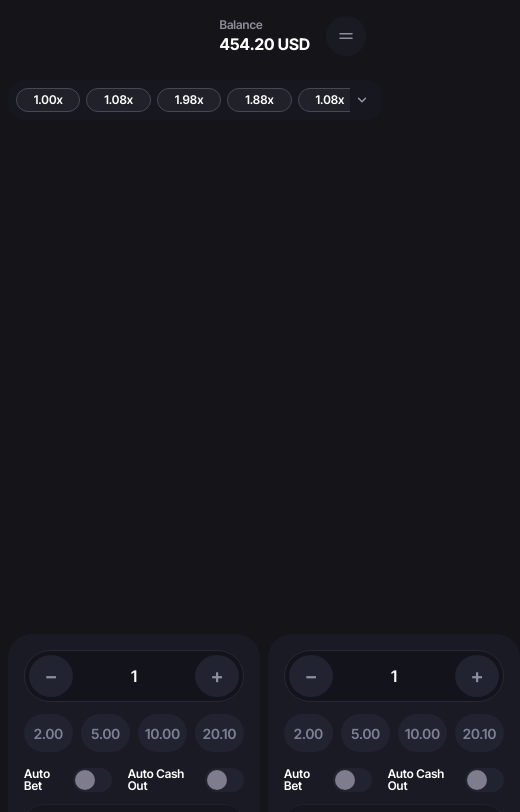
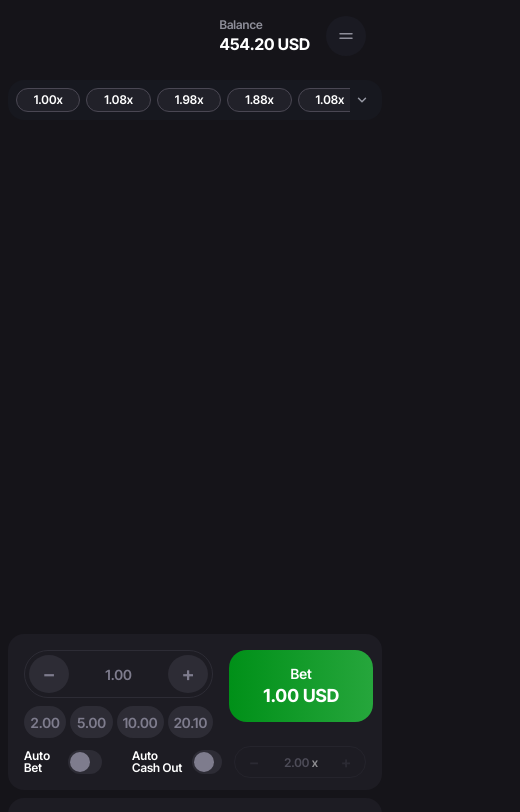
Before and after one commit to alexizanishvili296-star/football-crash-game, a React (Vite) app: page / in a window 390 px wide. Shown: the top 812 px of the page, 520 px wide, since content can reach past the window. Built offline with nearby package versions, Linux system fonts and the light colour scheme.

Commit message:
fix some styles and responsives

```diff
--- a/src/components/ui/buttons/betButton/BetButton.module.css
+++ b/src/components/ui/buttons/betButton/BetButton.module.css
@@ -5,7 +5,7 @@
     overflow: hidden;
     isolation: isolate;
     width: 174px;
-    height: 72px;
+    height: 88px;
     padding: 32px 72px;
     border: none;
     border-radius: 18px;
@@ -109,8 +109,9 @@
 
 /* Responsive - Mobile */
 
-@media (max-width: 768px) {
+@media (max-width: 1280px) {
     .button {
-        width: 149px;
+        width: 100%;
+        height: 72px;
     }
 }
--- a/src/components/ui/buttons/quickBetButton/QuickBetButton.module.css
+++ b/src/components/ui/buttons/quickBetButton/QuickBetButton.module.css
@@ -1,10 +1,10 @@
 .button {
     flex: 1;
-    height: 38px;
-    background-color: var(--color-bg-quick-btn, #212330);
+    height: 32px;
+    background-color: var(--color-bg-quick-btn, #2D2C35);
     border: none;
     border-radius: 20px;
-    color: #7d8196;
+    color: #7E7C8D;
     font-size: 14px;
     font-weight: 600;
     cursor: pointer;
--- a/src/components/ui/inputs/numberInput/NumberInput.module.css
+++ b/src/components/ui/inputs/numberInput/NumberInput.module.css
@@ -2,36 +2,37 @@
     display: flex;
     align-items: center;
     justify-content: space-between;
-    background-color: var(--color-bg-input, #13141b);
-    border: 1px solid var(--color-border-input, #252836);
+    background-color: var(--color-bg-input, #1D1C23);
+    border: 1px solid var(--color-border-input, #2D2C35);
     border-radius: 40px;
     padding: 4px;
     width: 100%;
+    max-height: 48px;
     box-sizing: border-box;
 }
 
 .default {
-    height: 52px;
+    height: 48px;
 }
 
 .small {
-    height: 38px;
+    height: 32px;
 }
 
 .stepButton {
-    width: 44px;
+    width: 40px;
     height: 100%;
     border-radius: 50%;
     border: none;
-    background-color: var(--color-bg-step-btn, #212330);
-    color: #8b8e9f;
+    background-color: var(--color-bg-step-btn, #2D2C35);
+    color: #7E7C8D;
     font-size: 20px;
     font-weight: 600;
     display: flex;
     align-items: center;
     justify-content: center;
     cursor: pointer;
-    transition: background-color 0.15s ease, color 0.15s ease;
+    transition: 0.15s ease, color 0.15s ease;
     flex-shrink: 0;
 }
 
@@ -62,12 +63,17 @@
     background: transparent;
     border: none;
     outline: none;
-    color: #ffffff;
-    font-size: 16px;
+    color: #7E7C8D;
+    font-size: 14px;
     font-weight: 600;
     text-align: center;
     width: 60px;
     -moz-appearance: textfield;
+}
+
+.small .input {
+    font-size: 12px;
+    width: 30px;
 }
 
 .input::-webkit-outer-spin-button,
@@ -78,9 +84,8 @@
 
 .suffix {
     color: #ffffff;
-    font-size: 16px;
+    font-size: 12px;
     font-weight: 600;
-    margin-left: 2px;
 }
 
 .disabled {
--- a/src/components/ui/inputs/numberInput/NumberInput.tsx
+++ b/src/components/ui/inputs/numberInput/NumberInput.tsx
@@ -69,7 +69,7 @@ export default function NumberInput({
         <input
           type="number"
           className={styles.input}
-          value={value}
+          value={value.toFixed(decimals)}
           step={step}
           min={min}
           max={max}
--- a/src/features/betControlPanel/BetControlPanel.module.css
+++ b/src/features/betControlPanel/BetControlPanel.module.css
@@ -1,98 +1,111 @@
 .panel {
-    --color-panel-bg: #191a23;
-    --color-bet-btn-light-bg: #10b981;
-    --color-bet-btn-dark-bg: #059669;
-    --color-switcher-disable-bg: #212330;
-    --color-switcher-enable-bg: #10b981;
-    --color-text-primary: #ffffff;
-
-    display: grid;
-    grid-template-columns: 1fr 180px;
-    grid-template-rows: auto auto auto;
-    gap: 12px;
+    background-color: #1D1C23;
+    border-radius: 16px;
+    width: 100%;
+    max-height: 156px;
     padding: 16px;
-    background-color: var(--color-panel-bg);
-    border-radius: 24px;
-    width: 100%;
-    max-width: 500px;
+    display: flex;
+    flex-direction: column;
+    gap: 8px;
     box-sizing: border-box;
 }
 
-.amountSection {
-    grid-column: 1 / 2;
-    grid-row: 1 / 2;
+.actionSection {
+    display: flex;
+    gap: 16px;
+    width: 100%;
 }
 
-.actionSection {
-    grid-column: 2 / 3;
-    grid-row: 1 / 3;
+.amountSectionContainer {
     display: flex;
+    flex-direction: column;
+    gap: 8px;
+    width: 60%;
 }
 
-.betButtonCustom {
-    width: 100% !important;
-    height: 100% !important;
-    min-height: 102px;
-    border-radius: 20px !important;
+.betButtonContainer {
+    width: 40%;
 }
 
+.amountSection {}
+
+.betButtonCustom {}
+
 .presetsSection {
-    grid-column: 1 / 2;
-    grid-row: 2 / 3;
     display: flex;
-    gap: 8px;
+    gap: 4px;
+    width: 100%;
 }
 
 .footerSection {
-    grid-column: 1 / 3;
-    grid-row: 3 / 4;
     display: flex;
-    align-items: center;
-    justify-content: space-between;
-    margin-top: 4px;
+    gap: 12px;
+    width: 100%;
 }
 
 .switchersGroup {
     display: flex;
-    align-items: center;
-    gap: 16px;
+    gap: 30px;
+    width: 60%;
 }
 
 .multiplierSection {
-    width: 150px;
+    display: flex;
+    align-items: center;
+    gap: 8px;
+    width: 40%;
 }
 
-@media (max-width: 520px) {
+@media (max-width: 768px) {
     .panel {
-        grid-template-columns: 1fr;
-        max-width: 100%;
+        width: 100%;
     }
 
-    .actionSection {
-        grid-column: 1 / 2;
-        grid-row: auto;
+    .actionSection {}
+
+    .betButtonCustom {}
+
+    .presetsSection {}
+
+    .footerSection {}
+
+    .switchersGroup {}
+
+    .multiplierSection {}
+}
+
+@media (min-width: 768px) {
+    .panel {
+        width: 50%;
     }
 
-    .betButtonCustom {
-        min-height: 64px;
+    .actionSection {}
+
+    .betButtonCustom {}
+
+    .presetsSection {}
+
+    .footerSection {}
+
+    .switchersGroup {}
+
+    .multiplierSection {}
+}
+
+@media (min-width: 1024px) {
+    .panel {
+        width: 100%;
     }
 
-    .presetsSection {
-        grid-column: 1 / 2;
-    }
+    .actionSection {}
 
-    .footerSection {
-        grid-column: 1 / 2;
-        flex-direction: column;
-        align-items: stretch;
-        gap: 12px;
-    }
+    .betButtonCustom {}
 
-    .switchersGroup {
-        justify-content: space-between;
-    }
+    .presetsSection {}
 
-    .multiplierSection {
-        width: 100%;
-    }
+    .footerSection {}
+
+    .switchersGroup {}
+
+    .multiplierSection {}
 }
--- a/src/features/betControlPanel/BetControlPanel.tsx
+++ b/src/features/betControlPanel/BetControlPanel.tsx
@@ -41,8 +41,9 @@ export default function BetControlPanel({
   };
 
   return (
-    <div className={styles.panel} key={panelId}>
-      {/* Top Left: Main Amount Counter */}
+    <div  className={styles.panel} key={panelId} >
+      <div className={styles.actionSection}>
+        <div className={styles.amountSectionContainer}>
           <div className={styles.amountSection}>
             <NumberInput
               value={betAmount}
@@ -54,8 +55,20 @@ export default function BetControlPanel({
             />
           </div>
 
-      {/* Top Right: Bet Action Button */}
-      <div className={styles.actionSection}>
+          <div className={styles.presetsSection}>
+            {presetAmounts.map((amt, idx) => (
+              <QuickBetButton
+                key={idx}
+                amount={amt}
+                disabled={disabled}
+                onClick={(selectedAmount) => setBetAmount(selectedAmount)}
+              />
+            ))}
+          </div>
+        </div>
+
+
+        <div className={styles.betButtonContainer}>
           <BetButton
             title={t("bet")}
             value={betAmount.toFixed(2)}
@@ -67,19 +80,9 @@ export default function BetControlPanel({
           />
         </div>
 
-      {/* Middle Left: Quick Amount Presets */}
-      <div className={styles.presetsSection}>
-        {presetAmounts.map((amt, idx) => (
-          <QuickBetButton
-            key={idx}
-            amount={amt}
-            disabled={disabled}
-            onClick={(selectedAmount) => setBetAmount(selectedAmount)}
-          />
-        ))}
       </div>
 
-      {/* Bottom Controls Bar */}
+
       <div className={styles.footerSection}>
         <div className={styles.switchersGroup}>
           <Switcher
@@ -96,7 +99,6 @@ export default function BetControlPanel({
           />
         </div>
 
-        {/* Multiplier control for Auto Cash Out */}
         <div className={styles.multiplierSection}>
           <NumberInput
             value={cashOutMultiplier}
--- a/src/features/betsBoard/components/BetsTabs.tsx
+++ b/src/features/betsBoard/components/BetsTabs.tsx
@@ -14,7 +14,7 @@ export const BetsTabs: React.FC<BetsTabsProps> = ({ activeTab, onTabChange }) =>
   const tabs: { id: TabType; label: string }[] = [
     { id: 'allBets', label: 'allBets' },
     { id: 'myBets', label: 'myBets' },
-    { id: 'leaderboard', label: 'leaderboard' },
+    // { id: 'leaderboard', label: 'leaderboard' },
     { id: 'stats', label: 'stats' },
   ];
 
--- a/src/features/multiplierHistory/components/MultiplierHistory.module.css
+++ b/src/features/multiplierHistory/components/MultiplierHistory.module.css
@@ -1,7 +1,5 @@
 .historyContainer {
     position: relative;
-    width: 100%;
-    max-width: 1006px;
     z-index: 100000;
 }
 
@@ -16,10 +14,9 @@
     border-radius: 16px;
     padding: 8px 0;
     box-sizing: border-box;
-
     max-height: 48px;
     overflow: hidden;
-    transition: max-height 0.3s cubic-bezier(0.4, 0, 0.2, 1), box-shadow 0.3s ease;
+    transition: 0.3s cubic-bezier(0.4, 0, 0.2, 1), box-shadow 0.3s ease;
     z-index: 100000;
 }
 
@@ -75,3 +72,9 @@
 .historyMultiplier {
     flex-shrink: 0;
 }
+
+@media (min-width: 1280px) {
+    .historyContainer {
+        max-width: 1006px;
+    }
+}
--- a/src/pages/HomePage.module.css
+++ b/src/pages/HomePage.module.css
@@ -13,6 +13,7 @@
     gap: 8px;
     width: 100%;
     justify-content: space-between;
+    flex-direction: column;
 }
 
 .gameStageArea {
@@ -29,8 +30,37 @@
     width: 100%;
 }
 
+@media (min-width: 768px) {
+    .pageGrid {
+        display: flex;
+        /* flex-direction: row; */
+        gap: 8px;
+    }
 
-@media (min-width: 640px) {
+    .betsArea {
+        order: 2;
+    }
+
+    .controlsArea {
+        display: flex;
+        gap: 8px;
+        width: 100%;
+        justify-content: space-between;
+        flex-direction: row;
+    }
+
+    .mainContent {
+        display: flex;
+        flex-direction: column;
+        align-items: stretch;
+        justify-content: space-between;
+        width: 100%;
+        order: 1;
+    }
+}
+
+
+@media (min-width: 1280px) {
     .pageGrid {
         display: flex;
         flex-direction: row;
@@ -46,11 +76,7 @@
         gap: 8px;
         width: 100%;
         justify-content: space-between;
-    }
-
-    .gameStageArea {
-        width: 100%;
-        height: 514px;
+        flex-direction: row;
     }
 
     .mainContent {
@@ -60,39 +86,6 @@
         justify-content: space-between;
         width: 100%;
         order: 2;
-    }
-}
-
-
-@media (min-width: 1024px) {
-    .pageGrid {
-        display: flex;
-        flex-direction: row;
-        gap: 8px;
-    }
-
-    .betsArea {
-        order: 1;
-    }
-
-    .controlsArea {
-        display: flex;
-        order: 2;
-        gap: 8px;
-        width: 100%;
-        justify-content: space-between;
-    }
-
-    .gameStageArea {
-        width: 100%;
-        height: 514px;
-    }
-
-    .mainContent {
-        display: flex;
-        flex-direction: column;
-        align-items: stretch;
-        justify-content: space-between;
     }
 }
 
```
Lines whose indentation alone changed are shown as unchanged.
